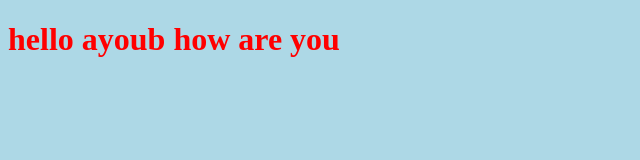
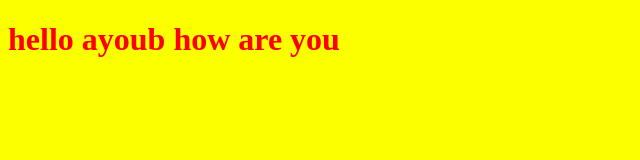
Before and after one commit to mechkoor/gitproject, a plain HTML site: page index.html in a window 1280 px wide. Shown: the whole page, without its empty margins (0-640 px from the left). Drawn offline with Linux system fonts and the light colour scheme.

Commit message:
change color background

```diff
--- a/style.css
+++ b/style.css
@@ -2,5 +2,5 @@ h1{
     color: red;
 }
 body{
-    background-color: lightblue;
+    background-color: rgb(251, 255, 0);
 }
```
